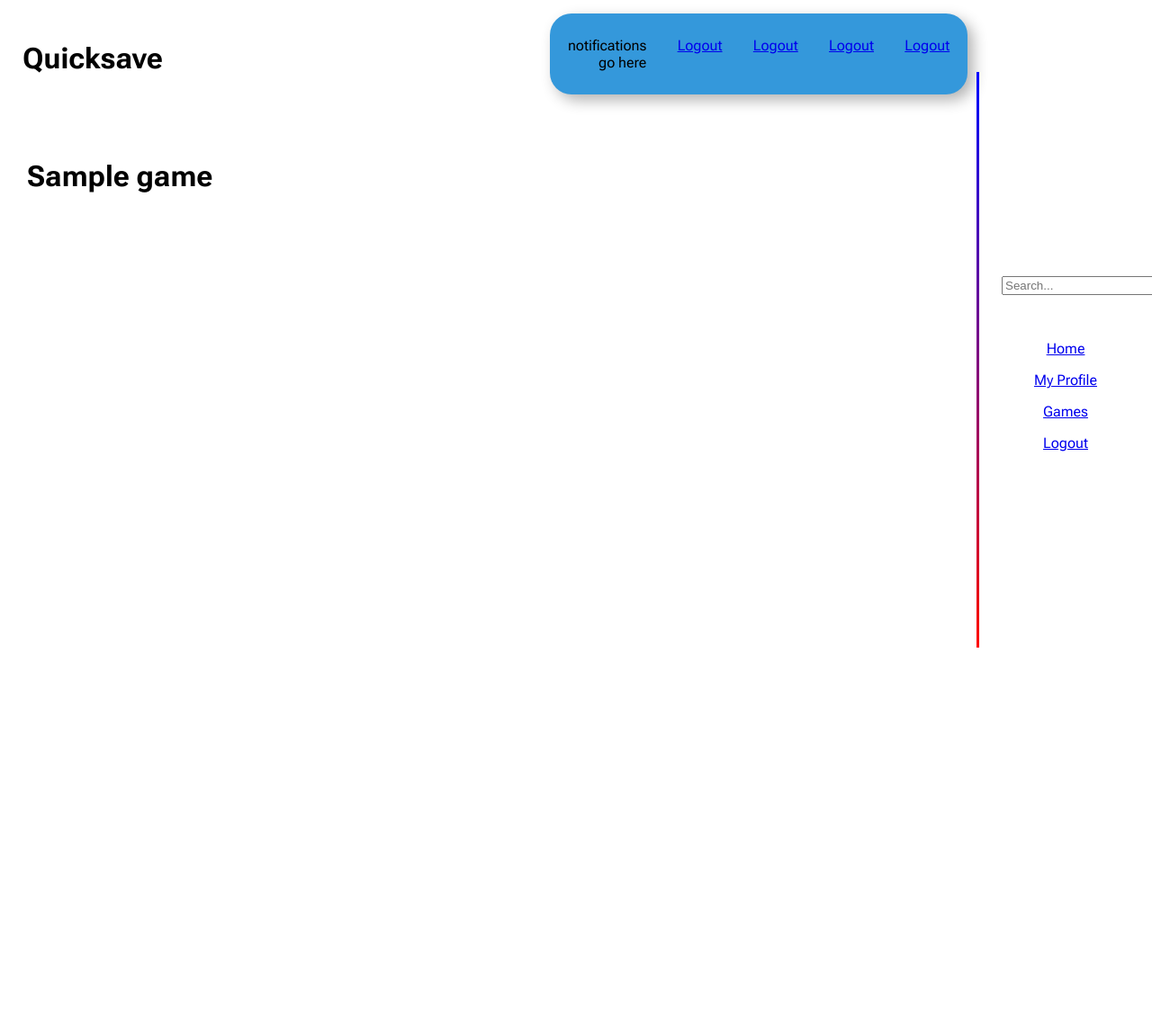
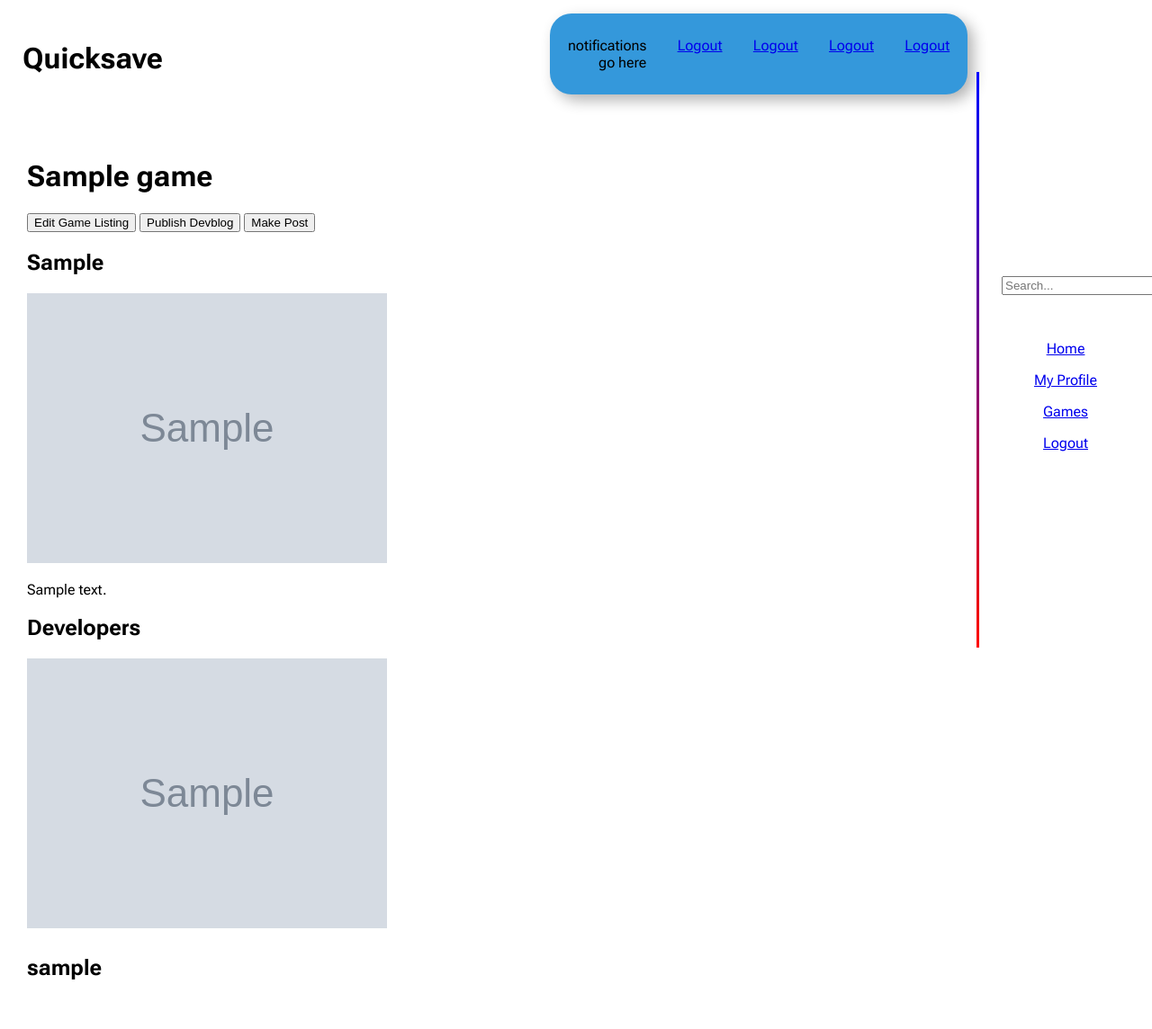
Before and after one commit to Gage-BCCA/Quicksave, a Django app: page /g/1 in a window 1280 px wide. Shown: the whole page at 90% size. Before the commit the page ends 720 px from the top, so only its background shows below. Run offline with Django 5.2, Linux system fonts and the light colour scheme; a user stored in the database is signed in; tables that the repository leaves empty hold one stand-in row (values such as "Sample post"); grey boxes marked "Sample" are stand-in pictures.

Commit message:
Added lots of features.

```diff
--- a/feed/models.py
+++ b/feed/models.py
@@ -32,6 +32,15 @@ class Game(models.Model):
     def __str__(self):
         return self.title
 
+
+class DevBlog(models.Model):
+    title = models.CharField(max_length=255)
+    related_game = models.ForeignKey(Game, null=False, on_delete=models.CASCADE)
+    blurb = models.TextField()
+    content = models.TextField()
+
+    def __str__(self):
+        return self.title
 
 class GenericPost(models.Model):
     """
--- /dev/null
+++ b/feed/static/javascript/games/_landing_processing.js
@@ -0,0 +1,44 @@
+
+const gameFollowApiEndpoint = "/process-follow-game/"
+
+document.addEventListener("DOMContentLoaded", function(event){
+    const gameFollowForms = document.getElementsByClassName("game-follow-form");
+    for (let form of gameFollowForms){
+        form.addEventListener("submit", async function(event){
+            event.preventDefault();
+            const userId = form.getElementsByClassName("game-form-user-id")[0].value;
+            const gameId = form.getElementsByClassName("game-form-game-id")[0].value;
+
+            let response = await fetch(gameFollowApiEndpoint, {
+                method: 'POST',
+                headers: {
+                    'Content-Type': 'application/json',
+                    'X-CSRFToken': getCookie('csrftoken'),
+                },
+                body: JSON.stringify({
+                    'userId': userId,
+                    'gameId': gameId
+                })
+            });
+
+            let data = await response.json()
+
+        });
+    }
+});
+
+function getCookie(name) {
+    let cookieValue = null;
+    if (document.cookie && document.cookie !== '') {
+        const cookies = document.cookie.split(';');
+        for (let i = 0; i < cookies.length; i++) {
+            const cookie = cookies[i].trim();
+            // Does this cookie string begin with the name we want?
+            if (cookie.substring(0, name.length + 1) === (name + '=')) {
+                cookieValue = decodeURIComponent(cookie.substring(name.length + 1));
+                break;
+            }
+        }
+    }
+    return cookieValue;
+}
--- a/feed/static/styling/styles.css
+++ b/feed/static/styling/styles.css
@@ -54,6 +54,16 @@ body {
 }
 
 /* Main Content Styling */
+#message-box {
+    position: sticky;
+    top: 100px;
+    left: 100px;
+    background-color: #3498db;
+    padding: 50px;
+}
+.hidden {
+    display: hidden;
+}
 .content-items-header-container {
     padding: 10px;
     margin-bottom: 25px;
@@ -158,3 +168,17 @@ body {
     height: 128px;
     width: 128px;
 }
+
+.card {
+    width: 190px;
+    height: 254px;
+    background: white;
+    border-radius: 10px;
+    transition: border-radius 0.5s cubic-bezier(0.175, 0.885, 0.32, 1.275);
+   }
+
+.shadow {
+box-shadow: inset 0 -3em 3em rgba(0,0,0,0.1),
+            0 0  0 2px rgb(190, 190, 190),
+            0.3em 0.3em 1em rgba(0,0,0,0.3);
+}
--- a/feed/templates/base.html
+++ b/feed/templates/base.html
@@ -62,6 +62,6 @@
                 </div>
             </div>
         </div>
-        <script src="" async defer></script>
+
     </body>
 </html>
--- /dev/null
+++ b/feed/templates/games/edit_game.html
@@ -0,0 +1,5 @@
+{% extends "base.html" %}
+
+{% block content %}
+{{ game.title }}
+{% endblock content %}
--- a/feed/templates/games/game_landing.html
+++ b/feed/templates/games/game_landing.html
@@ -1,5 +1,44 @@
 {% extends "base.html" %}
 
 {% block content %}
+{% load static %}
+
+<script src="{% static 'javascript/games/_landing_processing.js' %}" defer></script>
+
 <h1>{{ game.title }}</h1>
+
+{% if request.user in game.developers.all %}
+    <a href="{% url 'game_edit' game.id %}"><button>Edit Game Listing</button></a>
+    <button>Publish Devblog</button>
+    <button>Make Post</button>
+{% else %}
+    <form action="{% url 'process_follow_game' %}" method="post" class="game-follow-form">
+        {% csrf_token %}
+        <input type="hidden" value="{{ request.user.id }}" name="user_id" class="game-form-user-id"/>
+        <input type="hidden" value="{{ game.id }}" name="game_id" class="game-form-game-id"/>
+        <input type="submit" value="Follow Game" />
+    </form>
+{% endif %}
+<div>
+    <h2>{{ game.blurb }}</h2>
+    {% if not game.title_img %}
+        <img src="https://placehold.co/800x315">
+    {% else %}
+        <img src="{{ game.title_img.url }}">
+    {% endif %}
+</div>
+
+<div>
+    <p>{{ game.description }}</p>
+</div>
+<h2>Developers<h2>
+    {% for developer in game.developers.all %}
+        {% if developer.extended_data.profile_pic %}
+            <img src="{{ developer.extended_data.profile_pic.url }}">
+        {% else %}
+            <img src="{% get_media_prefix %}/avatars/placeholder/avatar_placeholder.png" class="post-card-profile-pic">
+        {% endif %}
+
+        <p>{{ developer.username }}</p>
+    {% endfor %}
 {% endblock content %}
--- /dev/null
+++ b/feed/templates/posts/create_post.html
@@ -0,0 +1,6 @@
+{% extends "base.html" %}
+
+{% block content %}
+<h1>Create Post Page</h1>
+
+{% endblock content %}
--- a/feed/urls.py
+++ b/feed/urls.py
@@ -8,18 +8,23 @@ urlpatterns = [
     # Processing URLs
     path('process-post/', views.process_post, name="process_post"),
     path('process-comment/', views.process_comment, name="process_comment"),
-    path('process_game/', views.process_game, name="process_game"),
-    path('process_follow/', views.process_follow, name="process_follow"),
+    path('process-game/', views.process_game, name="process_game"),
+    path('process-follow_user/', views.process_follow, name="process_follow"),
+    path('process-follow-game/', views.process_follow_game, name="process_follow_game"),
+    path('process-post-like/', views.process_post_like, name="process_post_like"),
+    path('process-post-dislike/', views.process_post_dislike, name="process_post_dislike"),
 
     # Post URLs
     path('p/<int:id>', views.individual_post_view, name="individual_post"),
+    path('p/create', views.create_post_view, name="create_post"),
 
     # Non-authentication related user URLs
     path('u/<int:id>', views.profile_view, name="profile"),
-    path('u/<int:id>/edit-profile', views.edit_profile_view, name="edit_profile"),
+    path('u/<int:id>/edit', views.edit_profile_view, name="edit_profile"),
 
     # Game URLs
     path('g/create', views.create_game_view, name="create_game"),
     path('g/browse', views.game_browsing_view, name="game_browse"),
-    path('g/<int:id>', views.game_landing_view, name="game_landing")
+    path('g/<int:id>', views.game_landing_view, name="game_landing"),
+    path('g/<int:id>/edit', views.game_edit_view, name="game_edit"),
 ]
--- a/feed/views.py
+++ b/feed/views.py
@@ -1,6 +1,9 @@
+import json
+
 from django.shortcuts import render, redirect, get_object_or_404
 from django.contrib.auth.decorators import login_required
 from django.contrib.auth.models import User
+from django.http import JsonResponse
 
 from .forms import UserPostForm, UserProfileDataForm
 from .models import GenericPost
@@ -47,6 +50,41 @@ def process_post(request):
                                )
         new_post.save()
         return redirect('homepage')
+
+@login_required
+def process_post_like(request):
+    data = json.loads(request.body)
+    if not data:
+        return JsonResponse({"Error": "Bad Data Received"})
+
+    target_user = User.objects.get(pk=data["userId"])
+    target_post = GenericPost.objects.get(pk=data["postId"])
+
+    if not target_user or not target_post:
+        return JsonResponse({"Error": "Post or User Not Found"})
+
+    # Since Django intelligently handles any duplication checking
+    # on many-to-many fields, we can blindly add the user
+    target_post.likes.add(target_user)
+    return JsonResponse({"Success": "Post Successfully Liked"})
+
+
+@login_required
+def process_post_dislike(request):
+    data = json.loads(request.body)
+    if not data:
+        return JsonResponse({"Error": "Bad Data Received"})
+
+    target_user = User.objects.get(pk=data["userId"])
+    target_post = GenericPost.objects.get(pk=data["postId"])
+
+    if not target_user or not target_post:
+        return JsonResponse({"Error": "Post or User Not Found"})
+
+    # Since Django intelligently handles any duplication checking
+    # on many-to-many fields, we can blindly add the user
+    target_post.dislike.add(target_user)
+    return JsonResponse({"Success": "Post Successfully Disliked"})
 
 @login_required
 def process_comment(request):
@@ -169,6 +207,10 @@ def create_game_view(request):
     return render(request, 'creators/create_game.html', context=context)
 
 @login_required
+def create_post_view(request):
+    return render(request, 'posts/create_post.html')
+
+@login_required
 def game_landing_view(request, id):
     game = Game.objects.get(pk=id)
     context = {
@@ -193,7 +235,30 @@ def process_game(request):
                         blurb=blurb,
                         description=description)
         new_game.save()
+
+        # Add the creating user to the list of developers
+        new_game.developers.add(User.objects.get(pk=request.user.id))
         return redirect('game_landing', id=new_game.id)
+
+@login_required
+def process_follow_game(request):
+    data = json.loads(request.body)
+    if not data:
+        return JsonResponse({"Error": "Bad Data Received"})
+
+    target_user = User.objects.get(pk=data["userId"])
+    target_game = Game.objects.get(pk=data["gameId"])
+
+    if not target_user or not target_game:
+        return JsonResponse({"Error": "Game or User Not Found"})
+
+    # Since Django intelligently handles any duplication checking
+    # on many-to-many fields, we can blindly add the user
+    target_user.extended_data.followed_games.add(target_game)
+    return JsonResponse({"Success": "Game Successfully Followed"})
+
+
+
 
 @login_required
 def game_browsing_view(request):
@@ -204,6 +269,14 @@ def game_browsing_view(request):
     return render(request, 'games/game_browse.html', context=context)
 
 @login_required
+def game_edit_view(request, id):
+    game = Game.objects.get(pk=id)
+    context = {
+        'game': game
+    }
+    return render(request, 'games/edit_game.html', context=context)
+
+@login_required
 def create_devblog_view(request):
     context = {}
     return render(request, 'creators/create_devblog.html', context=context)
```
Also changed, not shown: feed/static/javascript/feed/_processing.js (added, +81 -0 lines), feed/templates/index.html (+71 -4 lines), feed/templates/profile/profile.html (+20 -5 lines), accounts/migrations/0006_alter_extendeduserdata_profile_pic.py (added), accounts/migrations/0007_alter_extendeduserdata_profile_pic.py (added), feed/templates/creators/create_post.html (deleted), media/avatars/IMG_7441.jpg (added), media/avatars/churchill_uzsRrUF.jpg (added), media/avatars/gage.jpeg (added), media/avatars/placeholder/avatar_placeholder.png (added).
